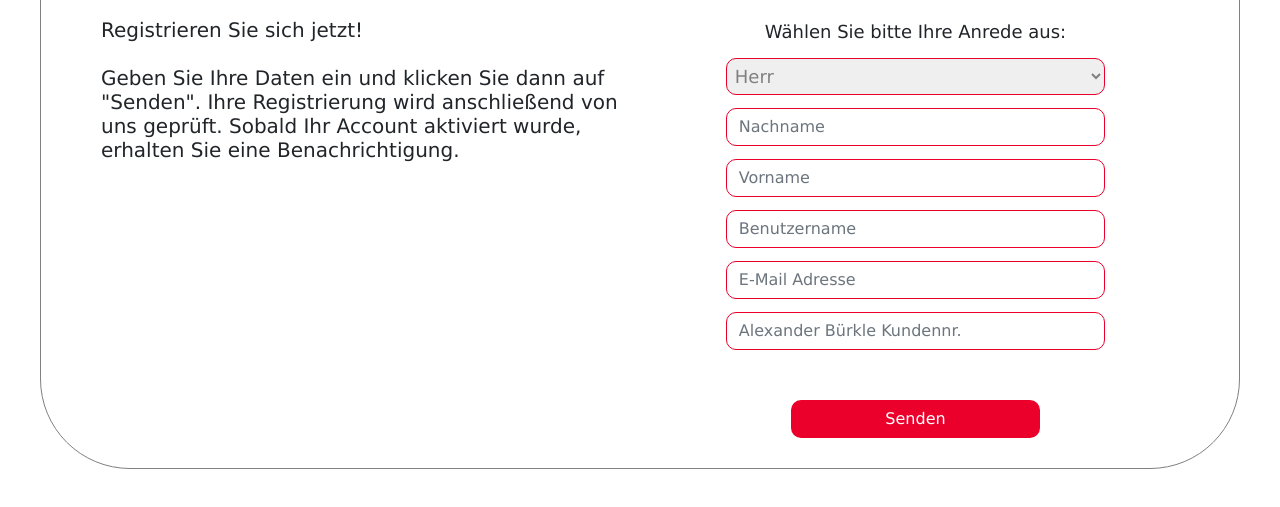
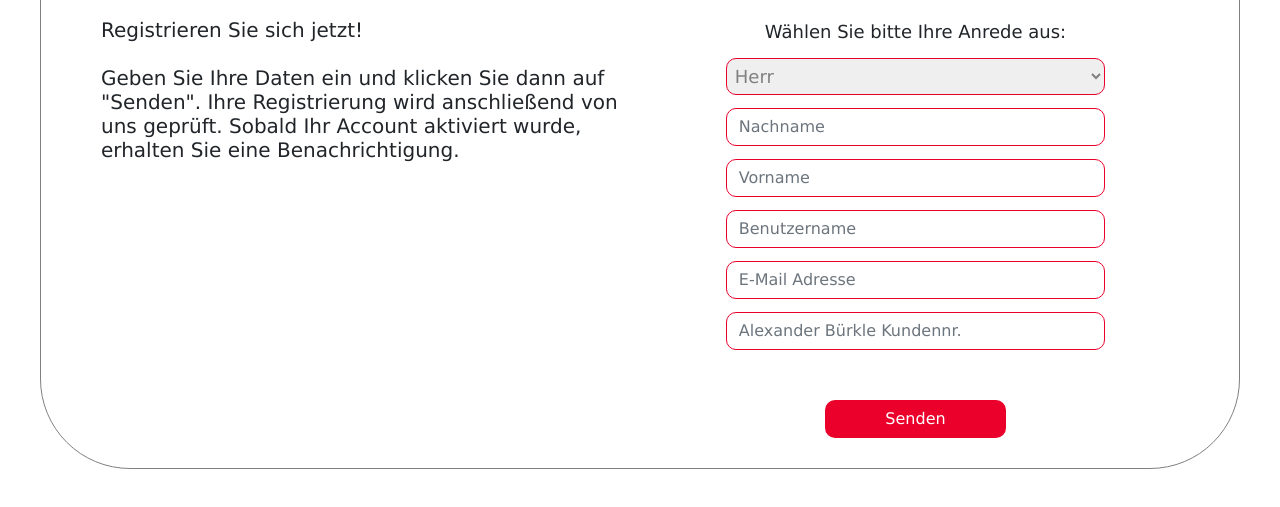
Before and after one commit to Lena0208/Partner-ABcademy, a plain HTML site: page index.html in a window 1280 px wide. Shown: the part 211-718 px from the top of the page. Drawn offline with nearby package versions, Linux system fonts and the light colour scheme.

Commit message:
update css button

```diff
--- a/src/styles.css
+++ b/src/styles.css
@@ -90,7 +90,7 @@ h1 {
 #sendenButton {
   background-color: #ea002a;
   border: #ea002a;
-  padding: 7px 94px;
+  padding: 7px 60px;
   margin-top: 50px;
   border-radius: 10px;
 }
```
